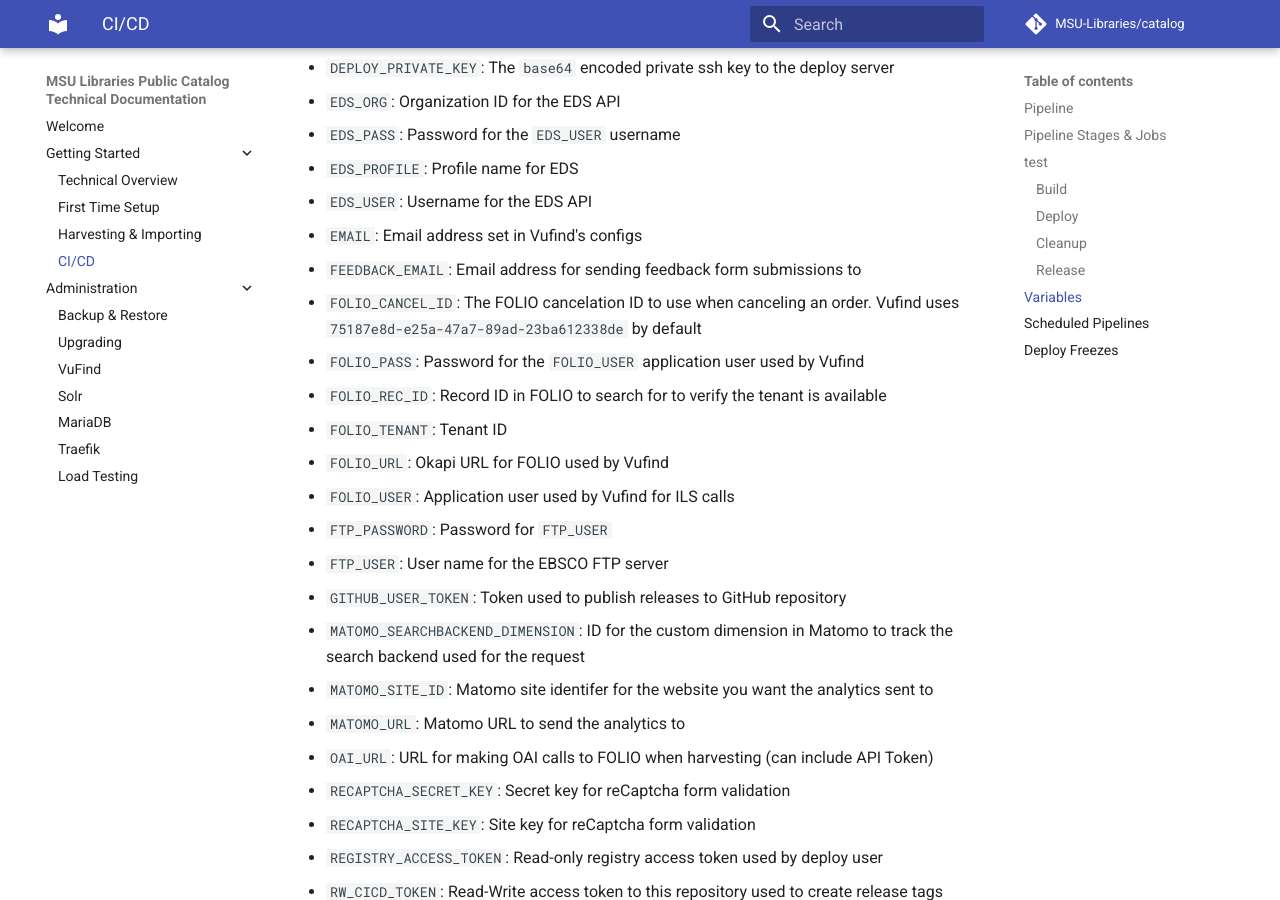
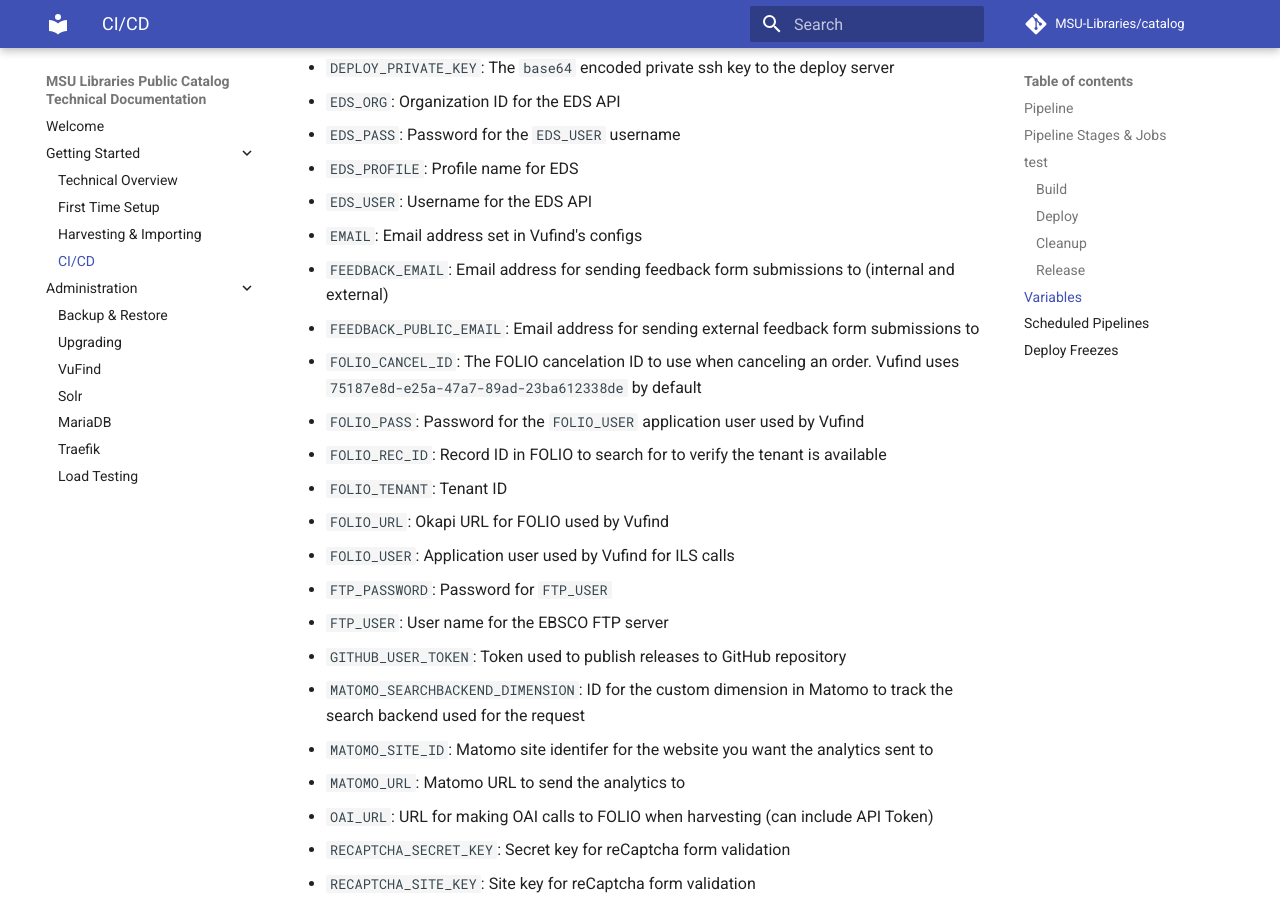
Before and after one commit to MSU-Libraries/catalog, an MkDocs documentation site: the page built from docs/CICD.md, in a window 1280 px wide and 900 px high, scrolled down 3229 px. Built offline with MkDocs 1.6.1 and Material for MkDocs 9.7.7, drawn with Linux system fonts in a browser that asks for light colours; comment, search, counter and statistics services are not loaded.

Commit message:
PC-576 Update docs with new CI variables for public feedback email

```diff
--- a/docs/CICD.md
+++ b/docs/CICD.md
@@ -122,7 +122,8 @@ resources such as Solr and the Traefik dashboard
 * `EDS_PROFILE`: Profile name for EDS
 * `EDS_USER`: Username for the EDS API
 * `EMAIL`: Email address set in Vufind's configs
-* `FEEDBACK_EMAIL`: Email address for sending feedback form submissions to
+* `FEEDBACK_EMAIL`: Email address for sending feedback form submissions to (internal and external)
+* `FEEDBACK_PUBLIC_EMAIL`: Email address for sending external feedback form submissions to
 * `FOLIO_CANCEL_ID`: The FOLIO cancelation ID to use when canceling an order. Vufind uses
 `75187e8d-e25a-47a7-89ad-23ba612338de` by default
 * `FOLIO_PASS`: Password for the `FOLIO_USER` application user used by Vufind
```
